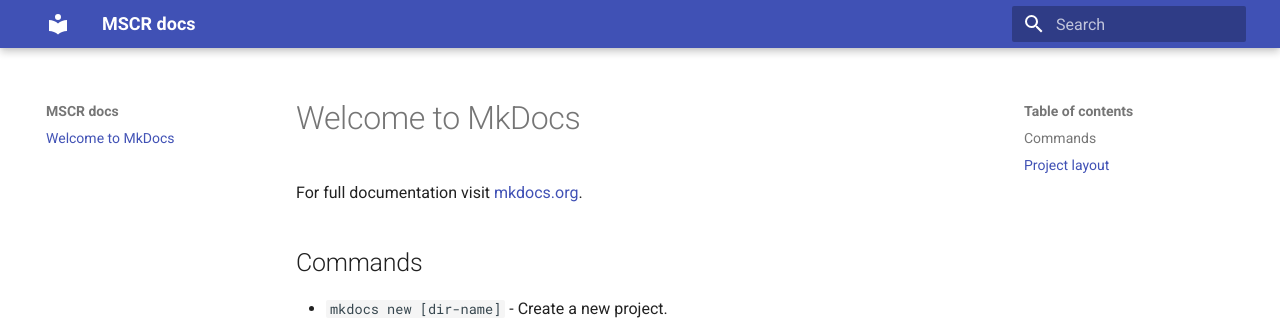
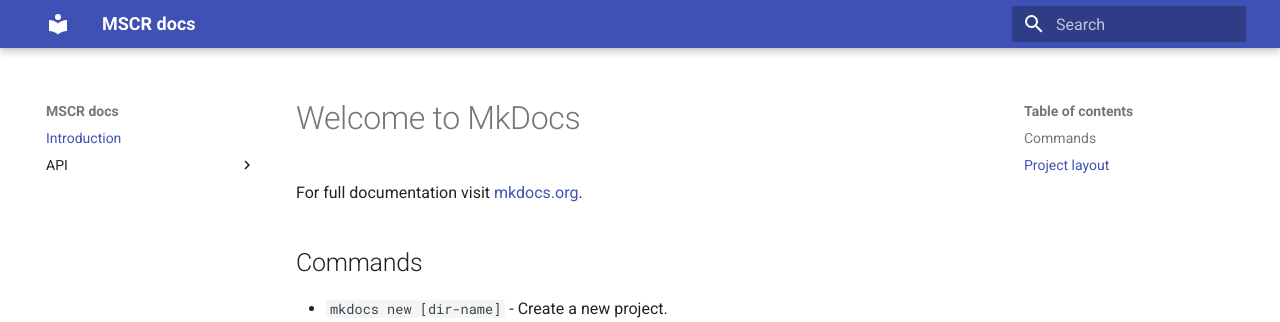
Before and after one commit to CSCfi/mscr-docs, an MkDocs documentation site: the page built from docs/index.md, in a window 1280 px wide. Shown: the top 322 px of the page. Built offline with MkDocs 1.6.1 and Material for MkDocs 9.7.7, drawn with Linux system fonts in a browser that asks for light colours; some of the changed lines change nothing that is shown.

Commit message:
Nav test

```diff
--- a/mkdocs.yml
+++ b/mkdocs.yml
@@ -1,3 +1,8 @@
 site_name: MSCR docs
 theme:
   name: material
+nav:
+  - Introduction: index.md
+  - API:
+    - Getting starter: api-getting-started.md
+    - Usage guide: api-usage-guide.md
```
